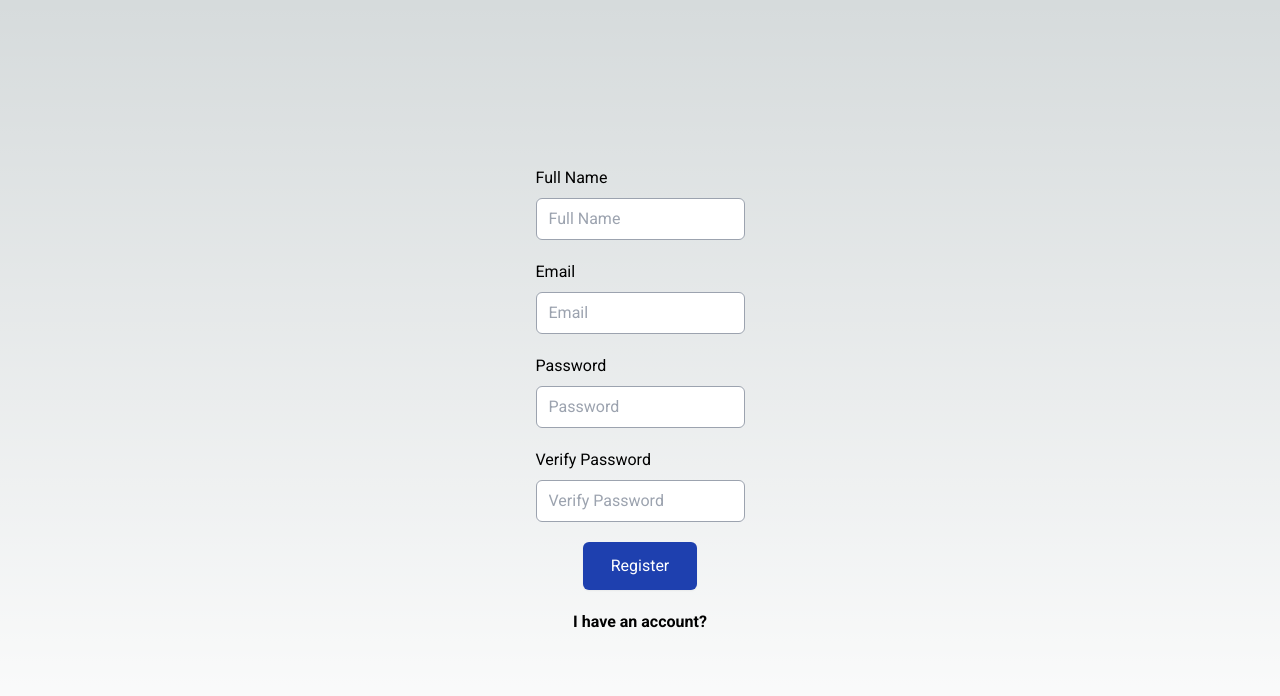
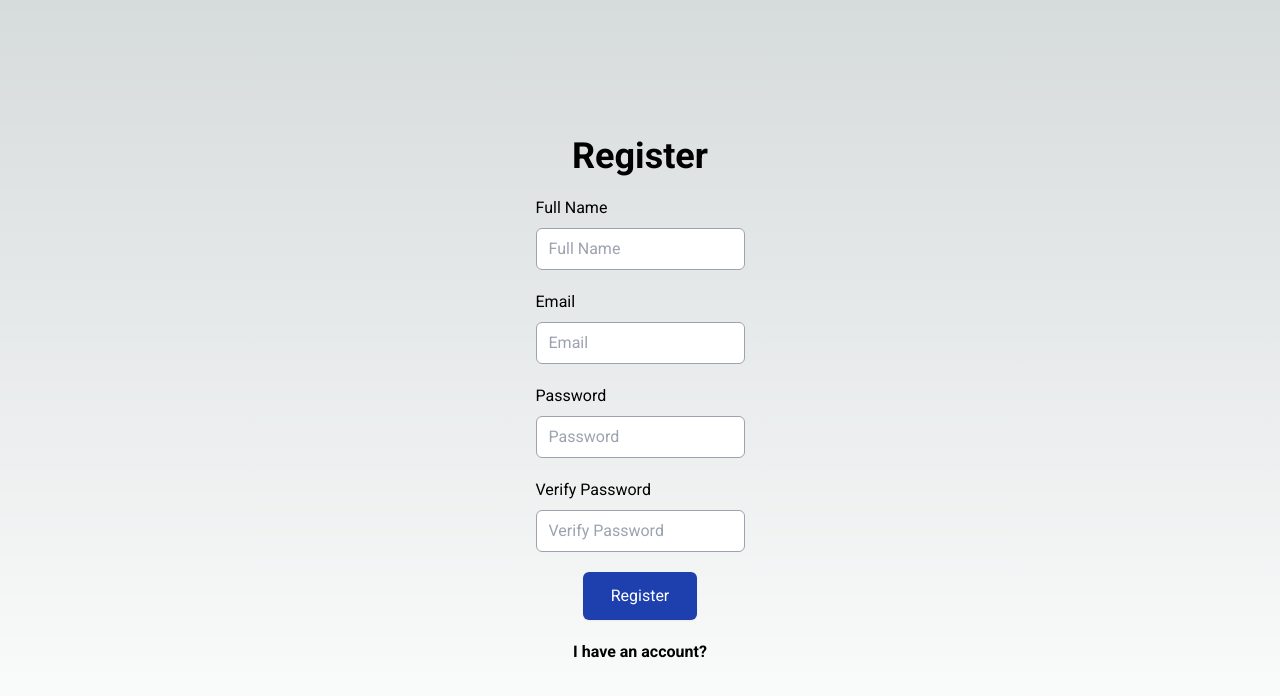
Before and after one commit to mmesomasaint/sheerpoll, a Next.js app: page /v/auth/register in a window 1280 px wide. Shown: the top 696 px of the page. Built offline with nearby package versions, Linux system fonts and the light colour scheme.

Commit message:
Feat: Add headers

```diff
--- a/app/v/auth/register/page.tsx
+++ b/app/v/auth/register/page.tsx
@@ -28,6 +28,7 @@ export default function Register() {
   return (
     <form onSubmit={submit}>
       <div className='flex flex-col justify-center items-center gap-5 min-h-screen'>
+        <h1 className='text-4xl font-bold'>Register</h1>
         <div className='flex flex-col justify-start items-start gap-2'>
           <label htmlFor='name'>Full Name</label>
           <input
```
